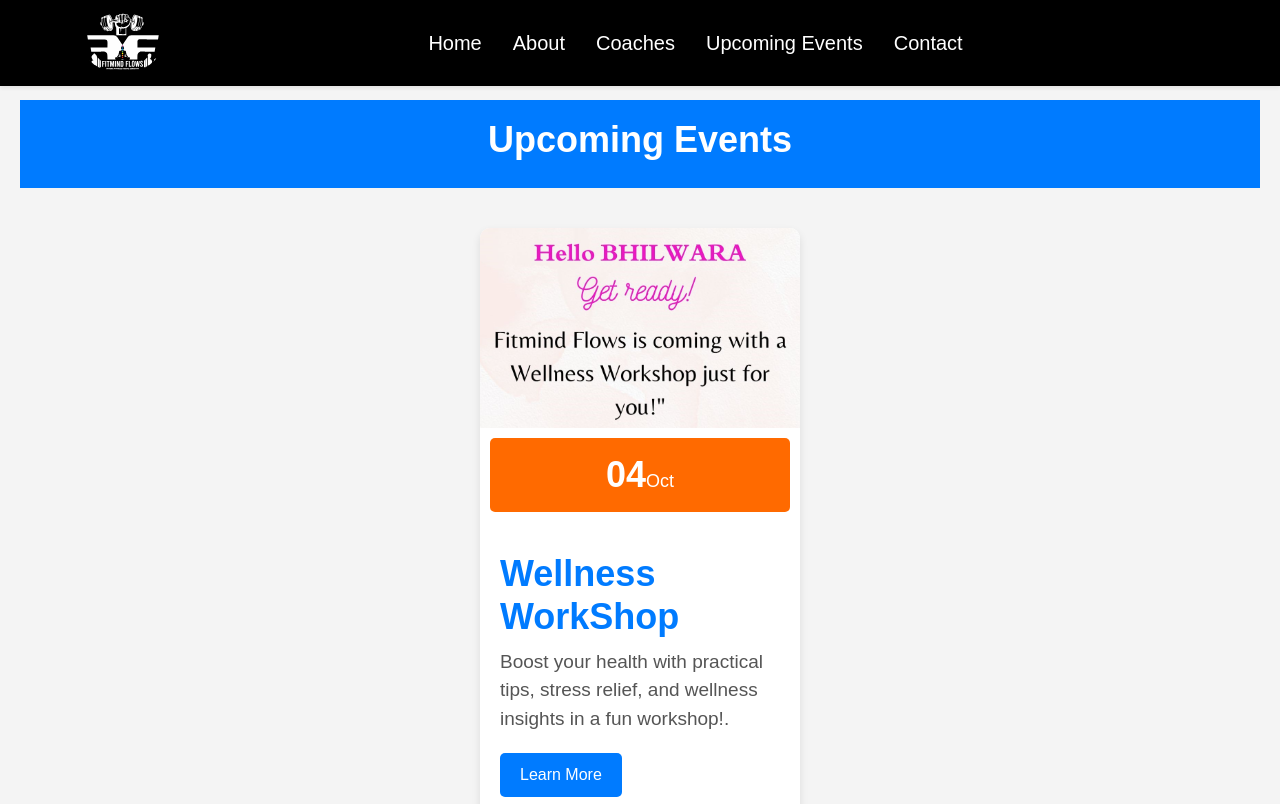
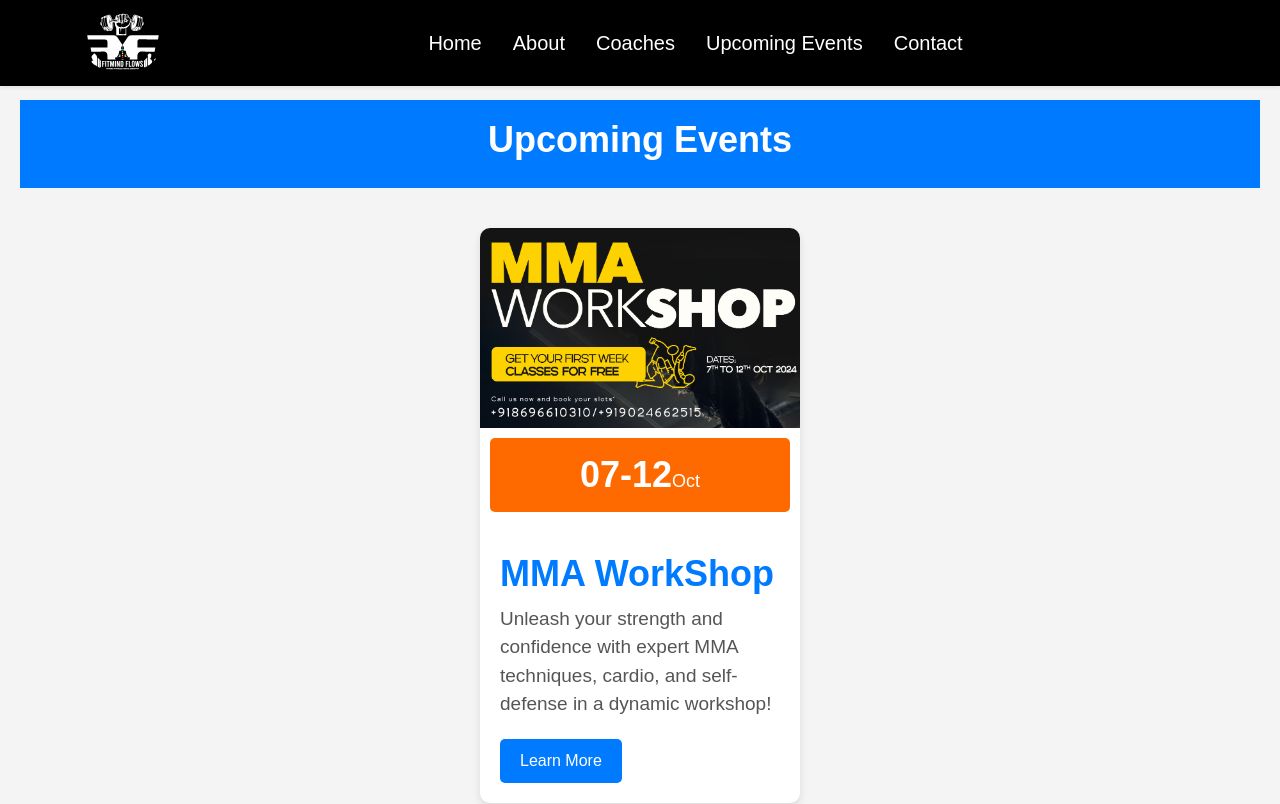
Before and after one commit to AkashKothariAkku/fitmindflows, a React (Vite) app: page /upcoming-events in a window 1280 px wide. Shown: the top 804 px of the page. Built offline with nearby package versions, Linux system fonts and the light colour scheme.

Commit message:
MMA workshop post added in upcoming events

```diff
--- a/src/App.jsx
+++ b/src/App.jsx
@@ -31,7 +31,7 @@
           <Route path="/blog" element={<Blog/>} />
           <Route path="/contact" element={<Contact />} />
           <Route path="/upcoming-events" element={<UpcomingEvents />} />
-          <Route path="/bhilwara-event" element={<EventDetailsPage />} />
+          <Route path="/mma-workshop" element={<EventDetailsPage />} />
           <Route path="admin-login-panel" element={<AdminLogin />} />
           <Route path="admin" element={<AdminNavigation />}>
           <Route index element={<Dashboard />} />
--- a/src/pages/EventDetails/EventDetailsPage.jsx
+++ b/src/pages/EventDetails/EventDetailsPage.jsx
@@ -4,7 +4,7 @@
 import Footer from "../../components/Footer";
 
 const EventDetailsPage = () => {
-  const [image, setImage] = useState('/images/bhilwaraEvent.jpeg');
+  const [image, setImage] = useState('/images/MMA.jpg');
 
   // Handle image upload
   const handleImageUpload = (e) => {
@@ -19,8 +19,8 @@
       <Header />
       <div className="event-details-page">
         <header className="event-header">
-          <h1 className="event-title" style={{ color: "white" }}>Wellness Workshop</h1>
-          <p className="event-date">04th October, 2024</p>
+          <h1 className="event-title" style={{ color: "white" }}>MMA Workshop</h1>
+          <p className="event-date">07th - 12th October, 2024</p>
         </header>
 
         <section className="event-content row">
@@ -46,40 +46,29 @@
 
           {/* Event details column */}
           <div className="event-details col-12 col-md-6">
-            <h2 className="details-heading">Event Details</h2>
-            <p className="event-description">
-              A wellness workshop is a fun and informative session designed to help you improve your overall health and well-being. It focuses on topics like stress management, healthy eating, physical activity, and mental relaxation. You will learn simple, practical tips and techniques that you can use in your daily life to feel better, both physically and mentally. This workshop is open to everyone and aims to create a positive, supportive environment where you can learn, ask questions, and start your wellness journey!
-            </p>
-            <h2>Join Our Transformative Wellness Workshop!</h2>
+          <h2>Unleash Your Inner Fighter at Our MMA Workshop!</h2>
 
-<p>Unlock the secrets to a healthier, happier you in our exciting and interactive wellness workshop! This hands-on experience will guide you through essential aspects of well-being, including:</p>
+<p>Step into the world of <strong>Mixed Martial Arts</strong> and experience the thrill of combat training! Our MMA workshop offers a high-energy, action-packed session designed to boost your <strong>strength, agility, and confidence</strong>. Whether you are a beginner or have some experience, this workshop covers:</p>
 
 <ul>
-  <li><strong>Stress Relief Techniques:</strong> Learn proven methods to reduce stress and restore calm in your daily life.</li>
-  <li><strong>Nourishing Nutrition:</strong> Discover how to fuel your body with balanced meals that boost energy and vitality.</li>
-  <li><strong>Empowering Physical Activities:</strong> Engage in simple exercises that fit into any schedule, promoting fitness and flexibility.</li>
-  <li><strong>Mindfulness & Relaxation:</strong> Master techniques to quiet the mind and find inner peace, even on your busiest days.</li>
+  <li><strong>Striking Techniques:</strong> Master the basics of punches, kicks, elbows, and knees with expert guidance.</li>
+  <li><strong>Grappling & Submission Skills:</strong> Learn essential moves for ground control and submissions, including takedowns and joint locks.</li>
+  <li><strong>Cardio & Conditioning:</strong> Improve your endurance with dynamic drills that challenge both body and mind.</li>
+  <li><strong>Self-Defense:</strong> Equip yourself with practical self-defense skills you can use in real-life situations.</li>
 </ul>
 
-<p>Our workshop is designed for <strong>all ages and fitness levels</strong>, making it the perfect opportunity for anyone to start or elevate their wellness journey. Surround yourself with like-minded individuals, gain practical, actionable insights, and leave feeling <strong>empowered, refreshed, and ready to embrace a healthier lifestyle!</strong></p>
+<p>This workshop is perfect for anyone looking to <strong>get fit, sharpen their skills, or try something new</strong>. Train like a pro in a supportive, high-energy environment and take your fitness to the next level. Join us and <strong>unleash your fighting spirit!</strong></p>
 
             <ul className="event-info-list">
-              <li><strong>Date:</strong> 04th October, 2024</li>
-              <li><strong>Location:</strong> 53 First Floor, Near Subhash Nagar Thana, Love Garden Road, Sanjay Colony, Bhilwara</li>
+              <li><strong>Date:</strong> 07th-12th October, 2024</li>
+              <li><strong>Location:</strong> 3rd Floor, Crystal Palm Mall, 22 Godown Circle, Sardar Patel Marg, near Nehru Sahkar Bhavan, Jaipur, Rajasthan 302001</li>
             </ul>
           </div>
         </section>
       </div>
 
       {/* Google Map Embed */}
-      <iframe
-        src="https://www.google.com/maps/embed?pb=!1m18!1m12!1m3!1d3075.9608131559667!2d74.64316637131955!3d25.356012717942978!2m3!1f0!2f0!3f0!3m2!1i1024!2i768!4f13.1!3m3!1m2!1s0x3968c3ad75d77de3%3A0x8a856d79c076ec6a!2sLove%20Garden%20Rd%2C%20R%20K%20Colony%2C%20Bhilwara%2C%20Rajasthan%20311001!5e0!3m2!1sen!2sin!4v1727871846593!5m2!1sen!2sin"
-        width="100%"
-        height="450"
-        allowFullScreen=""
-        loading="lazy"
-        referrerPolicy="no-referrer-when-downgrade"
-      ></iframe>
+      <iframe src="https://www.google.com/maps/embed?pb=!1m18!1m12!1m3!1d3558.004467831548!2d75.78997977367116!3d26.903353310495987!2m3!1f0!2f0!3f0!3m2!1i1024!2i768!4f13.1!3m3!1m2!1s0x396db54a33736aa1%3A0x4027bf3c99ff9974!2sKLEAN%20FIT%20Iconic%20C-SCHEME!5e0!3m2!1sen!2sin!4v1728151165555!5m2!1sen!2sin" width="100%" height="450" allowfullscreen="" loading="lazy" referrerPolicy="no-referrer-when-downgrade"></iframe>
       <Footer />
     </>
   );
--- a/src/pages/UpcomingEvents/UpcomingEvents.jsx
+++ b/src/pages/UpcomingEvents/UpcomingEvents.jsx
@@ -7,11 +7,11 @@
 const eventsData = [
   {
     id: 1,
-    day: "04",
+    day: "07-12",
     month: "Oct",
-    title: "Wellness WorkShop",
-    description: "Boost your health with practical tips, stress relief, and wellness insights in a fun workshop!.",
-    image: "/images/bhilwaraEventCut.jpeg",
+    title: "MMA WorkShop",
+    description: "Unleash your strength and confidence with expert MMA techniques, cardio, and self-defense in a dynamic workshop!",
+    image: "/images/MMAthumbnail.png",
   },
 ];
 
@@ -34,7 +34,7 @@
             <div className="event-info">
               <h2 className="event-title">{event.title}</h2>
               <p className="event-description">{event.description}</p>
-              <NavLink to='/bhilwara-event'><button className="event-button">Learn More</button></NavLink>
+              <NavLink to='/mma-workshop'><button className="event-button">Learn More</button></NavLink>
             </div>
           </div>
         ))}
```
Also changed, not shown: public/images/MMAthumbnail.png (added), 1 other file (tests, documents, lock files or other folders).
